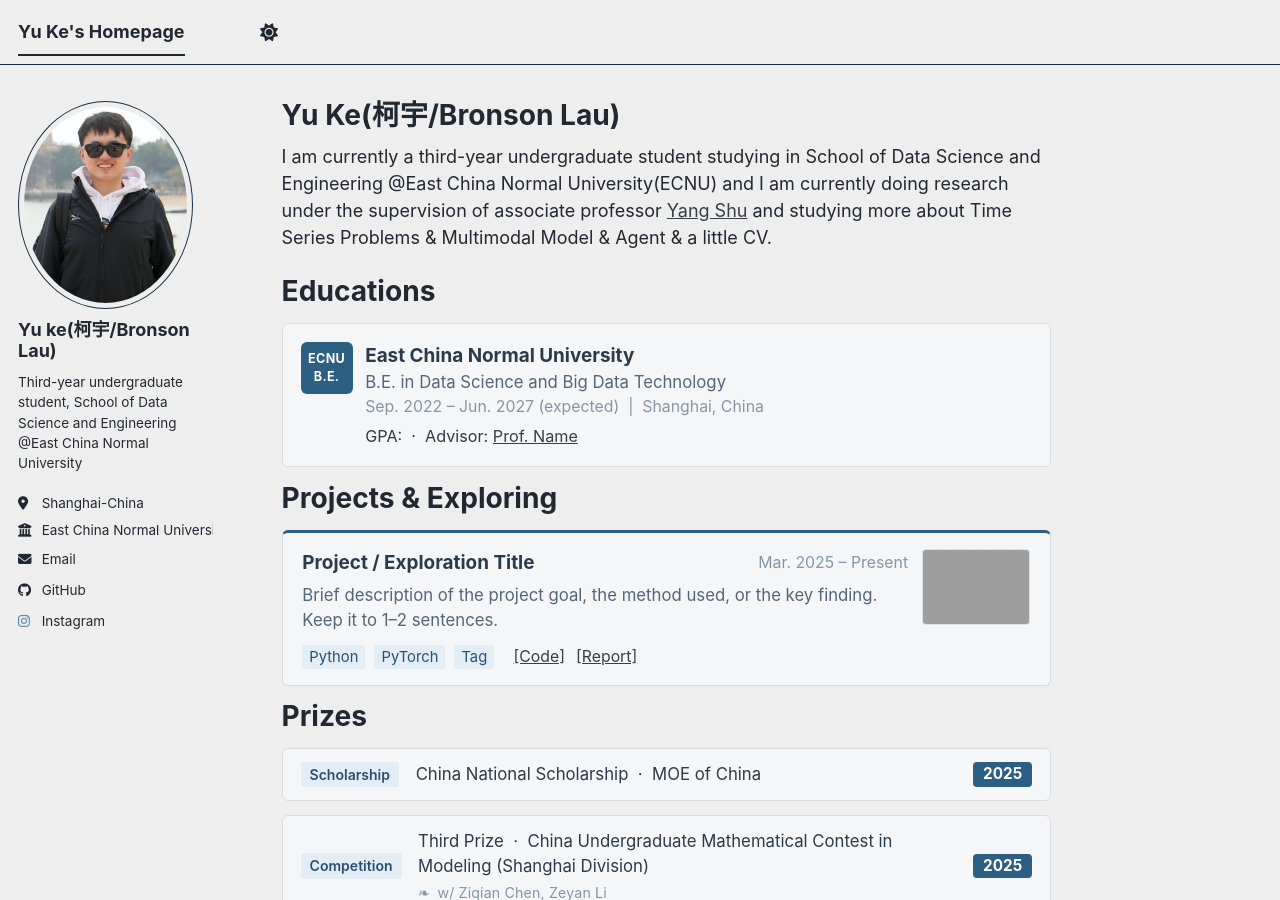
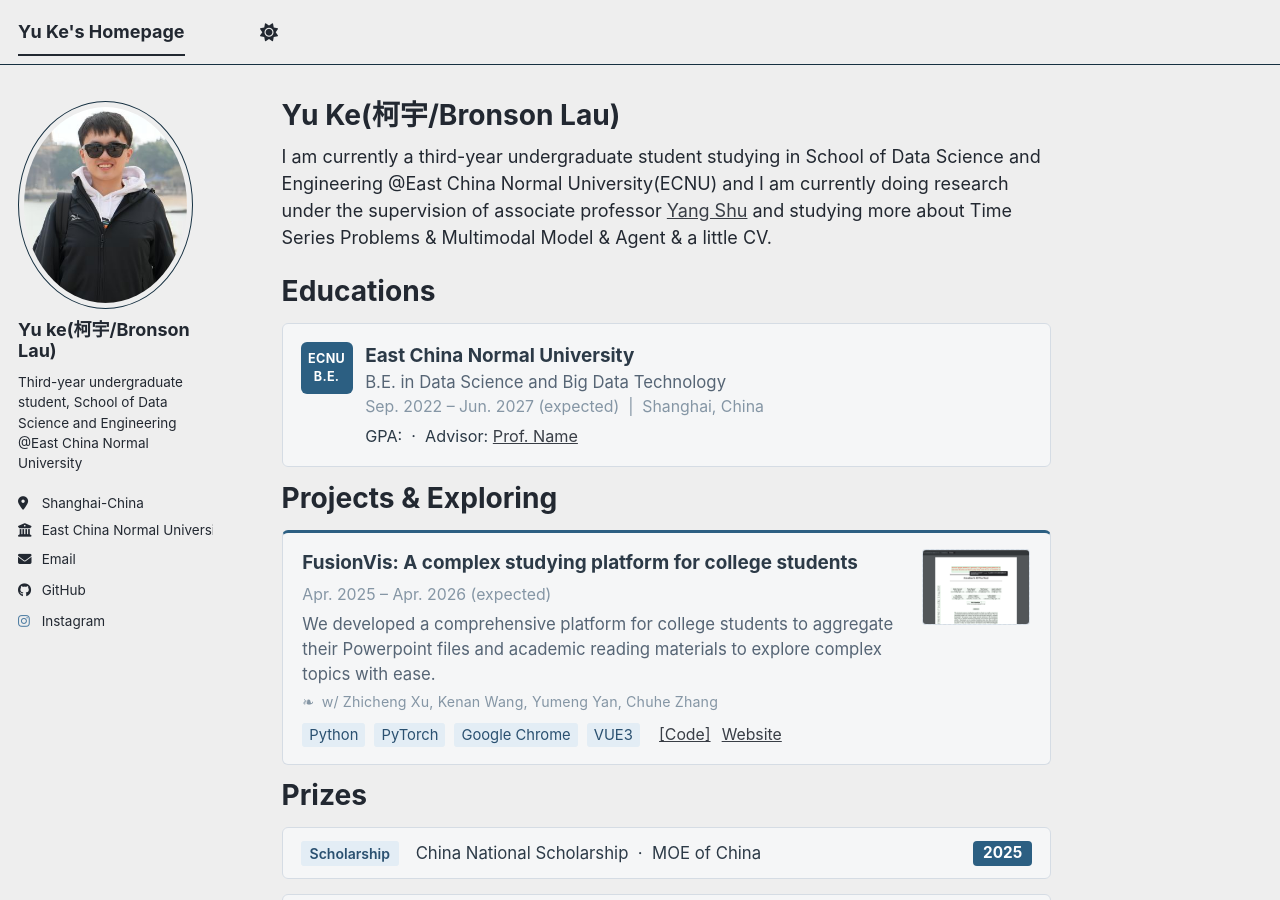
Before and after one commit to BronsonLau/BronsonLau.github.io, a Jekyll site: the page built from _pages/about.md, in a window 1280 px wide and 900 px high. Built offline with Jekyll 4.4.1, drawn with Linux system fonts in a browser that asks for light colours; a script bundle is joined from its source files by our own code; library files that are not in the unit come from our copies; grey boxes are pictures that could not be loaded.

Commit message:
project1

```diff
--- a/_pages/about.md
+++ b/_pages/about.md
@@ -138,23 +138,25 @@
 <div class="hp-card" style="border-top:3px solid var(--hp-accent); display:flex; align-items:flex-start;">
   <div style="flex:1; min-width:0;">
     <div style="display:flex; justify-content:space-between; align-items:center; flex-wrap:wrap; gap:0.3em;">
-      <span style="font-weight:bold; font-size:1.05em; color:var(--hp-body-text);">Project / Exploration Title</span>
-      <span style="color:var(--hp-dim-text); font-size:0.88em;">Mar. 2025 – Present</span>
+      <span style="font-weight:bold; font-size:1.05em; color:var(--hp-body-text);">FusionVis: A complex studying platform for college students</span>
+      <span style="color:var(--hp-dim-text); font-size:0.88em;">Apr. 2025 – Apr. 2026 (expected)</span>
     </div>
     <div style="margin:0.35em 0 0.5em; color:var(--hp-muted-text); font-size:0.93em;">
-      Brief description of the project goal, the method used, or the key finding. Keep it to 1–2 sentences.
+      We developed a comprehensive platform for college students to aggregate their Powerpoint files and academic reading materials to explore complex topics with ease.
+    <span style="display:block; margin-top:3px; font-size:0.85em; color:var(--hp-dim-text); letter-spacing:0.01em;">&#x2767;&ensp;w/ Zhicheng Xu, Kenan Wang, Yumeng Yan, Chuhe Zhang</span>
     </div>
     <div>
       <span class="hp-tag">Python</span>
       <span class="hp-tag">PyTorch</span>
-      <span class="hp-tag">Tag</span>
+      <span class="hp-tag">Google Chrome</span>
+      <span class="hp-tag">VUE3</span>
       &nbsp;
-      <a href="#" style="font-size:0.88em;">[Code]</a>
-      <a href="#" style="font-size:0.88em; margin-left:6px;">[Report]</a>
+      <a href="https://github.com/BronsonLau/FusionVis_OcrPlatform" style="font-size:0.88em;">[Code]</a>
+      <a href="https://github.com/BronsonLau/FusionVis_OcrPlatform" style="font-size:0.88em; margin-left:6px;">Website</a>
     </div>
   </div>
   <div class="hp-img-slot">
-    <img src="/images/xxx.png" alt="thumbnail" style="width:100%;height:100%;object-fit:cover;">
+    <img src="/images/fusionvis.png" alt="thumbnail" style="width:100%;height:100%;object-fit:cover;">
   </div>
 </div>
 
```
Also changed, not shown: images/fusionvis.png (added).
